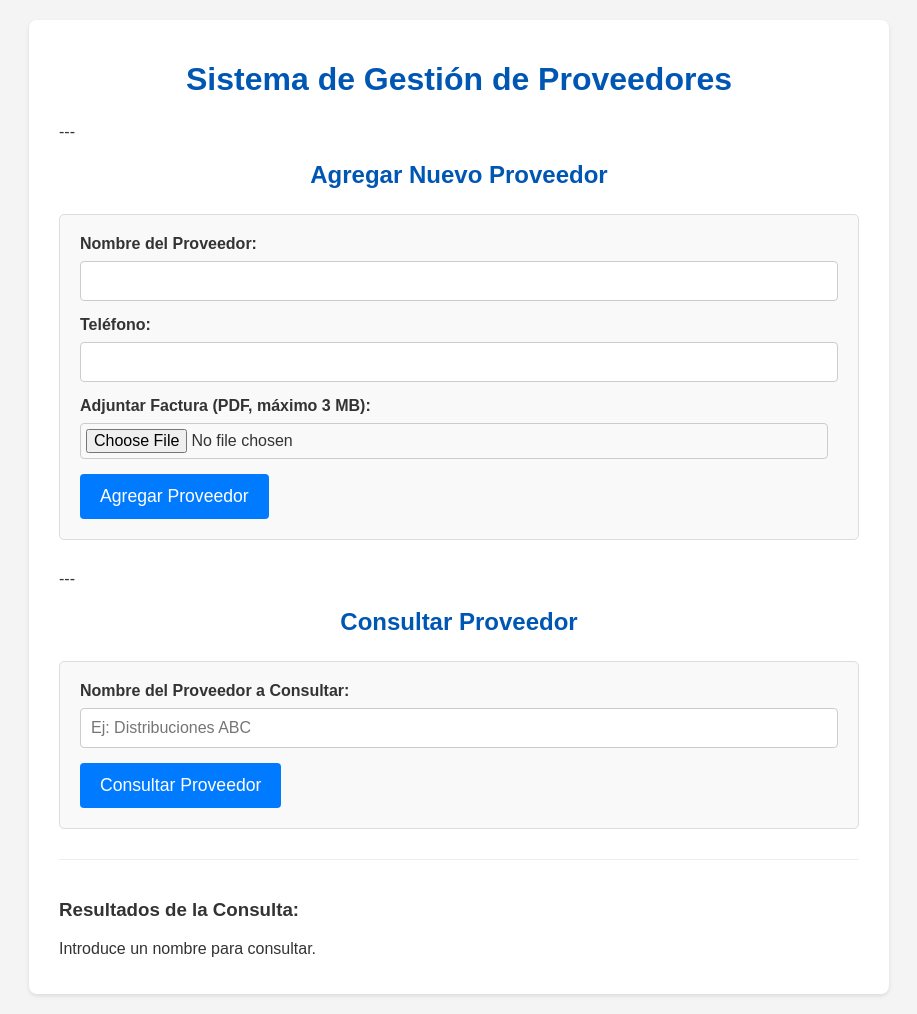
After one commit to NicolasRiosCastillo20/mini_market, a FastAPI app: template app/templates/proveedores.html in a window 1280 px wide. The commit adds this page. Shown: the whole page, without its empty margins (181-1098 px from the left). Run offline with FastAPI, Linux system fonts and the light colour scheme; the template is opened without the code that fills it, so the values that code supplies are empty.

Commit message:
frontend vistas proveedores

```diff
--- a/app/main.py
+++ b/app/main.py
@@ -8,8 +8,10 @@ from sqlalchemy.orm import Session
 from app.models.product import Product
 from app.models.sale import Sale
 from app.models.saledetail import SaleDetail
-from app.routes import user,product,category, sale, shopping, suppliers
+from app.routes import user,product,category, sale, shopping, suppliers, shopping, ingresos
+from app.routes.suppliers import router as suppliers_router
 from app.config.db import Base, engine, SessionLocal
+from fastapi.middleware.cors import CORSMiddleware
 
 
 app = FastAPI()
@@ -99,7 +101,13 @@ def crear_venta_formulario(
 
     return RedirectResponse(url="/ventas/crear", status_code=303)
 
-
+app.add_middleware(
+    CORSMiddleware,
+    allow_origins=["*"],  # Cambia esto a ["http://localhost"] si es necesario
+    allow_credentials=True,
+    allow_methods=["*"],
+    allow_headers=["*"],
+)
 
 # Crear las tablas
 Base.metadata.create_all(bind=engine)
@@ -112,4 +120,5 @@ app.include_router(category.router)
 app.include_router(sale.router)
 app.include_router(shopping.router)
 app.include_router(suppliers.router)
-app.include_router(router)
+app.include_router(ingresos.router)
+app.include_router(suppliers_router)
--- a/app/routes/suppliers.py
+++ b/app/routes/suppliers.py
@@ -1,70 +1,92 @@
-from fastapi import APIRouter, Depends, HTTPException, status
-from fastapi.responses import RedirectResponse
-from fastapi import FastAPI, Request, Form
+from fastapi import APIRouter, Depends, HTTPException, status, Request, Form, File, UploadFile, Query
+from fastapi.responses import RedirectResponse, JSONResponse
 from fastapi.templating import Jinja2Templates
-from sqlalchemy.orm import Session, joinedload
-from app.models.suppliers import Supplier
+from sqlalchemy.orm import Session
+from typing import List
+from datetime import datetime
 from app.models import Supplier, Shopping, ShoppingDetail, Product
 from app.models.category import Category
-from datetime import datetime
 from app.schemas.suppliers import SupplierCreate, SupplierOut
 from app.config.db import get_db
-from typing import List
+import os
+import shutil
+from uuid import uuid4
 
-router = APIRouter(prefix='/supplier', tags=['supplier'])
-router = APIRouter(prefix='/ingresos')
+router = APIRouter()
+templates = Jinja2Templates(directory="app/templates")  # Ajusta si tu ruta real es diferente
 
-app = FastAPI()
-
-templates = Jinja2Templates(directory="app/templates")
-
-
-# Llamar proveedores
-
+# =========================
+# Obtener lista de proveedores
+# =========================
 @router.get('/', response_model=List[SupplierOut])
 def get_suppliers(db: Session = Depends(get_db)):
-    suppliers = db.query(Supplier).all()
-    return suppliers
+    return db.query(Supplier).all()
 
+@router.get("/supplier/search")
+def buscar_proveedor(name: str = Query(...), db: Session = Depends(get_db)):
+    proveedor = db.query(Supplier).filter(Supplier.supplier_name == name).first()
 
-# crear proveedor
+    if not proveedor:
+        return {"success": False, "message": f"Proveedor '{name}' no encontrado"}
 
-@router.post('/', response_model=SupplierOut)
-def create_supplier(supplier_data: SupplierCreate, db: Session = Depends(get_db)):
-    new_supplier = Supplier(
-        supplier_name=supplier_data.supplier_name,
-        telephone=supplier_data.telephone
-    )
+    return {
+        "success": True,
+        "supplier": {
+            "name": proveedor.supplier_name,
+            "phone": proveedor.telephone
+        },
+        "files": []  # Puedes agregar aquí lógica si manejas archivos PDF
+    }
 
-    db.add(new_supplier)
+# =========================
+# Crear proveedor
+# =========================
+UPLOAD_FOLDER = "uploaded_files"  # puedes cambiar esta ruta
+
+@router.post("/ingresos/supplier/create")
+async def crear_supplier(
+    supplierName: str = Form(...),
+    supplierPhone: str = Form(...),
+    supplierDocument: UploadFile = File(None),
+    db: Session = Depends(get_db)
+):
+    nuevo_proveedor = Supplier(supplier_name=supplierName, telephone=supplierPhone)
+    db.add(nuevo_proveedor)
     db.commit()
-    db.refresh(new_supplier)
+    db.refresh(nuevo_proveedor)
 
-    return new_supplier
+    if supplierDocument and supplierDocument.filename:
+        os.makedirs(UPLOAD_FOLDER, exist_ok=True)
+        extension = os.path.splitext(supplierDocument.filename)[1]
+        nuevo_nombre = f"{uuid4().hex}_{nuevo_proveedor.id_supplier}{extension}"
+        ruta_archivo = os.path.join(UPLOAD_FOLDER, nuevo_nombre)
+        with open(ruta_archivo, "wb") as buffer:
+            shutil.copyfileobj(supplierDocument.file, buffer)
 
+    return RedirectResponse(url="/category/proveedores", status_code=303)
+
+# =========================
 # Actualizar proveedor
-
+# =========================
 @router.put('/{supplier_id}', response_model=SupplierOut)
 def update_supplier(supplier_id: int, supplier_data: SupplierCreate, db: Session = Depends(get_db)):
     supplier = db.query(Supplier).filter(Supplier.id_supplier == supplier_id).first()
-
     if not supplier:
         raise HTTPException(status_code=status.HTTP_404_NOT_FOUND, detail="Proveedor no encontrado")
 
-    supplier.supplier_name = supplier_data.suppliers
+    supplier.supplier_name = supplier_data.supplier_name
     supplier.telephone = supplier_data.telephone
 
     db.commit()
     db.refresh(supplier)
-
     return supplier
 
+# =========================
 # Eliminar proveedor
-
+# =========================
 @router.delete('/{supplier_id}', status_code=status.HTTP_204_NO_CONTENT)
 def delete_supplier(supplier_id: int, db: Session = Depends(get_db)):
     supplier = db.query(Supplier).filter(Supplier.id_supplier == supplier_id).first()
-
     if not supplier:
         raise HTTPException(status_code=status.HTTP_404_NOT_FOUND, detail="Proveedor no encontrado")
 
@@ -72,8 +94,22 @@ def delete_supplier(supplier_id: int, db: Session = Depends(get_db)):
     db.commit()
     return None
 
-# Registrar ingreso de productos
+# =========================
+# Mostrar formulario ingreso
+# =========================
+@router.get("/formulario")
+def mostrar_formulario_ingreso(request: Request, db: Session = Depends(get_db)):
+    proveedores = db.query(Supplier).all()
+    categorias = db.query(Category).all()
+    return templates.TemplateResponse("productos.html", {  # <- Aquí cambió el nombre
+        "request": request,
+        "proveedores": proveedores,
+        "categorias": categorias
+    })
 
+# =========================
+# Registrar ingreso POST
+# =========================
 @router.post("/registrar")
 def registrar_ingreso(
     fecha_ingreso: str = Form(...),
@@ -93,7 +129,11 @@ def registrar_ingreso(
         db.refresh(proveedor)
 
     total_shopping = 0.0
-    nuevo_ingreso = Shopping(shopping_date=fecha_ingreso, id_supplier=proveedor.id_supplier, total_shopping=0.0)
+    nuevo_ingreso = Shopping(
+        shopping_date=fecha_ingreso,
+        id_supplier=proveedor.id_supplier,
+        total_shopping=0.0
+    )
     db.add(nuevo_ingreso)
     db.commit()
     db.refresh(nuevo_ingreso)
--- a/app/schemas/suppliers.py
+++ b/app/schemas/suppliers.py
@@ -3,7 +3,7 @@ from datetime import date
 from app.models.suppliers import Supplier
 
 class SupplierCreate(BaseModel):
-    suppliers: str
+    supplier_name: str
     telephone: str
 
 class SupplierOut(BaseModel):
--- /dev/null
+++ b/app/templates/proveedores.html
@@ -0,0 +1,201 @@
+<!DOCTYPE html>
+<html lang="es">
+<head>
+    <meta charset="UTF-8">
+    <meta name="viewport" content="width=device-width, initial-scale=1.0">
+    <title>Gestión de Proveedores</title>
+    <style>
+        body {
+            font-family: Arial, sans-serif;
+            margin: 20px;
+            background-color: #f4f4f4;
+            color: #333;
+        }
+        .container {
+            max-width: 800px;
+            margin: 0 auto;
+            background-color: #fff;
+            padding: 20px 30px;
+            border-radius: 8px;
+            box-shadow: 0 2px 4px rgba(0, 0, 0, 0.1);
+        }
+        h1, h2 {
+            color: #0056b3;
+            text-align: center;
+            margin-bottom: 25px;
+        }
+        form {
+            margin-bottom: 30px;
+            padding: 20px;
+            border: 1px solid #ddd;
+            border-radius: 5px;
+            background-color: #f9f9f9;
+        }
+        label {
+            display: block;
+            margin-bottom: 8px;
+            font-weight: bold;
+        }
+        input[type="text"],
+        input[type="tel"],
+        input[type="file"] {
+            width: calc(100% - 22px); /* Adjust for padding and border */
+            padding: 10px;
+            margin-bottom: 15px;
+            border: 1px solid #ccc;
+            border-radius: 4px;
+            font-size: 1em;
+        }
+        input[type="file"] {
+            padding: 5px; /* Adjust padding for file input */
+        }
+        button {
+            background-color: #007bff;
+            color: white;
+            padding: 12px 20px;
+            border: none;
+            border-radius: 4px;
+            cursor: pointer;
+            font-size: 1.1em;
+            transition: background-color 0.3s ease;
+        }
+        button:hover {
+            background-color: #0056b3;
+        }
+        .result-section {
+            margin-top: 20px;
+            border-top: 1px solid #eee;
+            padding-top: 20px;
+        }
+        .file-list li {
+            list-style-type: disc;
+            margin-left: 20px;
+            margin-bottom: 5px;
+        }
+        .error-message {
+            color: red;
+            font-weight: bold;
+            margin-top: -10px;
+            margin-bottom: 10px;
+        }
+    </style>
+</head>
+<body>
+    <div class="container">
+        <h1>Sistema de Gestión de Proveedores</h1>
+
+        ---
+
+        <h2>Agregar Nuevo Proveedor</h2>
+        <form id="addSupplierForm" action="/ingresos/supplier/create" method="POST" enctype="multipart/form-data">
+            <label for="supplierName">Nombre del Proveedor:</label>
+            <input type="text" id="supplierName" name="supplierName" required>
+
+            <label for="supplierPhone">Teléfono:</label>
+            <input type="tel" id="supplierPhone" name="supplierPhone" required>
+
+            <label for="supplierDocument">Adjuntar Factura (PDF, máximo 3 MB):</label>
+            <input type="file" id="supplierDocument" name="supplierDocument" accept="application/pdf">
+            <p class="error-message" id="fileSizeError" style="display:none;">El archivo no debe superar los 3 MB.</p>
+
+            <button type="submit">Agregar Proveedor</button>
+        </form>
+
+        ---
+
+        <h2>Consultar Proveedor</h2>
+        <form id="searchSupplierForm">
+            <label for="searchName">Nombre del Proveedor a Consultar:</label>
+            <input type="text" id="searchName" name="searchName" placeholder="Ej: Distribuciones ABC" required>
+            <button type="submit">Consultar Proveedor</button>
+        </form>
+
+        <div class="result-section">
+            <h3>Resultados de la Consulta:</h3>
+            <p id="consultationStatus">Introduce un nombre para consultar.</p>
+            <div id="supplierInfo" style="display:none;">
+                <p><strong>Nombre:</strong> <span id="displaySupplierName"></span></p>
+                <p><strong>Teléfono:</strong> <span id="displaySupplierPhone"></span></p>
+                <h4>Facturas Adjuntas:</h4>
+                <ul id="attachedFiles" class="file-list">
+                    </ul>
+            </div>
+        </div>
+    </div>
+
+    <script>
+        // --- Lógica JavaScript (CLIENTE) ---
+
+        const addSupplierForm = document.getElementById('addSupplierForm');
+        const supplierDocumentInput = document.getElementById('supplierDocument');
+        const fileSizeError = document.getElementById('fileSizeError');
+
+        // Validación de tamaño de archivo antes de enviar el formulario de agregar
+        addSupplierForm.addEventListener('submit', function(event) {
+            if (supplierDocumentInput.files.length > 0) {
+                const fileSize = supplierDocumentInput.files[0].size; // size in bytes
+                const maxSize = 3 * 1024 * 1024; // 3 MB in bytes
+
+                if (fileSize > maxSize) {
+                    fileSizeError.style.display = 'block';
+                    event.preventDefault(); // Evita que el formulario se envíe
+                } else {
+                    fileSizeError.style.display = 'none';
+                }
+            }
+        });
+
+        // Lógica para el formulario de consulta (se requiere AJAX y un backend)
+        const searchSupplierForm = document.getElementById('searchSupplierForm');
+        const searchNameInput = document.getElementById('searchName');
+        const consultationStatus = document.getElementById('consultationStatus');
+        const supplierInfoDiv = document.getElementById('supplierInfo');
+        const displaySupplierName = document.getElementById('displaySupplierName');
+        const displaySupplierPhone = document.getElementById('displaySupplierPhone');
+        const attachedFilesList = document.getElementById('attachedFiles');
+
+        searchSupplierForm.addEventListener('submit', function(event) {
+            event.preventDefault(); // Evita la recarga de la página
+
+            const supplierNameToSearch = searchNameInput.value;
+            consultationStatus.textContent = 'Consultando...';
+            supplierInfoDiv.style.display = 'none';
+            attachedFilesList.innerHTML = ''; // Limpiar lista de archivos
+
+            // --- AQUÍ VA LA LÓGICA AJAX PARA CONECTARSE AL BACKEND ---
+            // Ejemplo (pseudo-código):
+            fetch(`http://localhost:8000/supplier/search?name=${encodeURIComponent(supplierNameToSearch)}`)
+                .then(response => response.json())
+                .then(data => {
+                    if (data.success) {
+                        displaySupplierName.textContent = data.supplier.name;
+                        displaySupplierPhone.textContent = data.supplier.phone;
+                        consultationStatus.textContent = '';
+                        supplierInfoDiv.style.display = 'block';
+
+                        if (data.files && data.files.length > 0) {
+                            data.files.forEach(file => {
+                                const listItem = document.createElement('li');
+                                // El enlace real dependerá de cómo sirvas los archivos desde tu backend
+                                listItem.innerHTML = `<a href="backend/files/${file.filename}" target="_blank">${file.originalName}</a>`;
+                                attachedFilesList.appendChild(listItem);
+                            });
+                        } else {
+                            attachedFilesList.innerHTML = '<li>No hay facturas adjuntas para este proveedor.</li>';
+                        }
+
+                    } else {
+                        consultationStatus.textContent = `Proveedor "${supplierNameToSearch}" no encontrado.`;
+                        supplierInfoDiv.style.display = 'none';
+                    }
+                })
+                .catch(error => {
+                    console.error('Error al consultar proveedor:', error);
+                    consultationStatus.textContent = 'Ocurrió un error al consultar. Inténtalo de nuevo.';
+                    supplierInfoDiv.style.display = 'none';
+                });
+            // --- FIN DE LA LÓGICA AJAX ---
+        });
+    </script>
+</body>
+</html>
```
Also changed, not shown: app/routes/category.py (+37 -1 lines), app/routes/ingresos.py (added, +19 -0 lines), app/templates/home.html (+4 -4 lines), app/templates/productos.html (+25 -14 lines), 1 other file.
